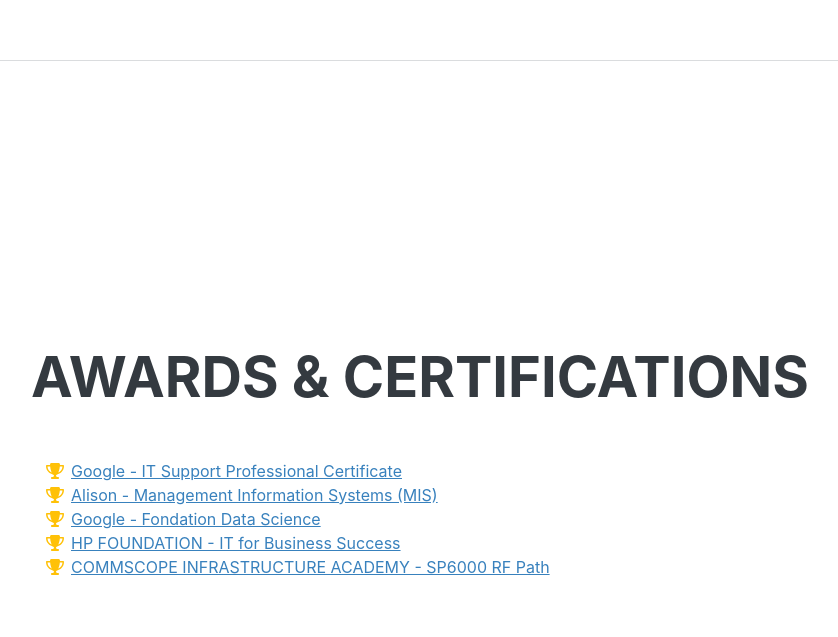
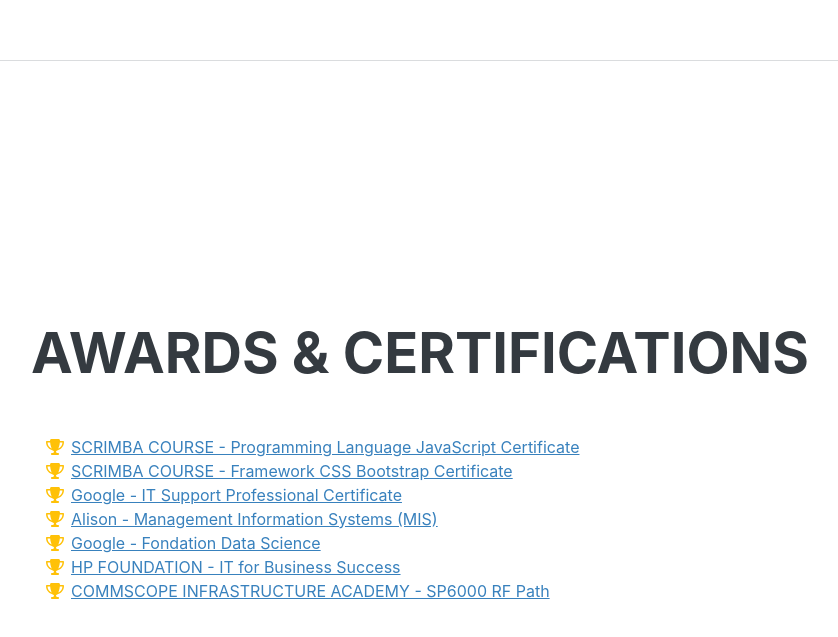
Before and after one commit to Simohjc/My-Resume, a plain HTML site: page index.html in a window 1280 px wide. Shown: the part 4551-5188 px from the top of the page, without its empty margins (289-1127 px from the left). Drawn offline with nearby package versions, Linux system fonts and the light colour scheme; a web font is replaced by a local one.

Commit message:
Update index.html
add some new certifications

```diff
--- a/index.html
+++ b/index.html
@@ -195,6 +195,14 @@
                 <div class="resume-section-content">
                     <h2 class="mb-5">Awards & Certifications</h2>
                     <ul class="fa-ul mb-0">
+                           <li>
+                            <span class="fa-li"><i class="fas fa-trophy text-warning"></i></span>
+                            <a href="https://www.linkedin.com/in/mohamed-elkhair">SCRIMBA COURSE -  Programming Language JavaScript Certificate</a>
+                        </li>
+                        <li>
+                            <span class="fa-li"><i class="fas fa-trophy text-warning"></i></span>
+                            <a href="https://www.linkedin.com/in/mohamed-elkhair">SCRIMBA COURSE -  Framework CSS Bootstrap Certificate</a>
+                        </li>
                         <li>
                             <span class="fa-li"><i class="fas fa-trophy text-warning"></i></span>
                             <a href="https://www.linkedin.com/in/mohamed-elkhair">Google -  IT Support Professional Certificate</a>
```
